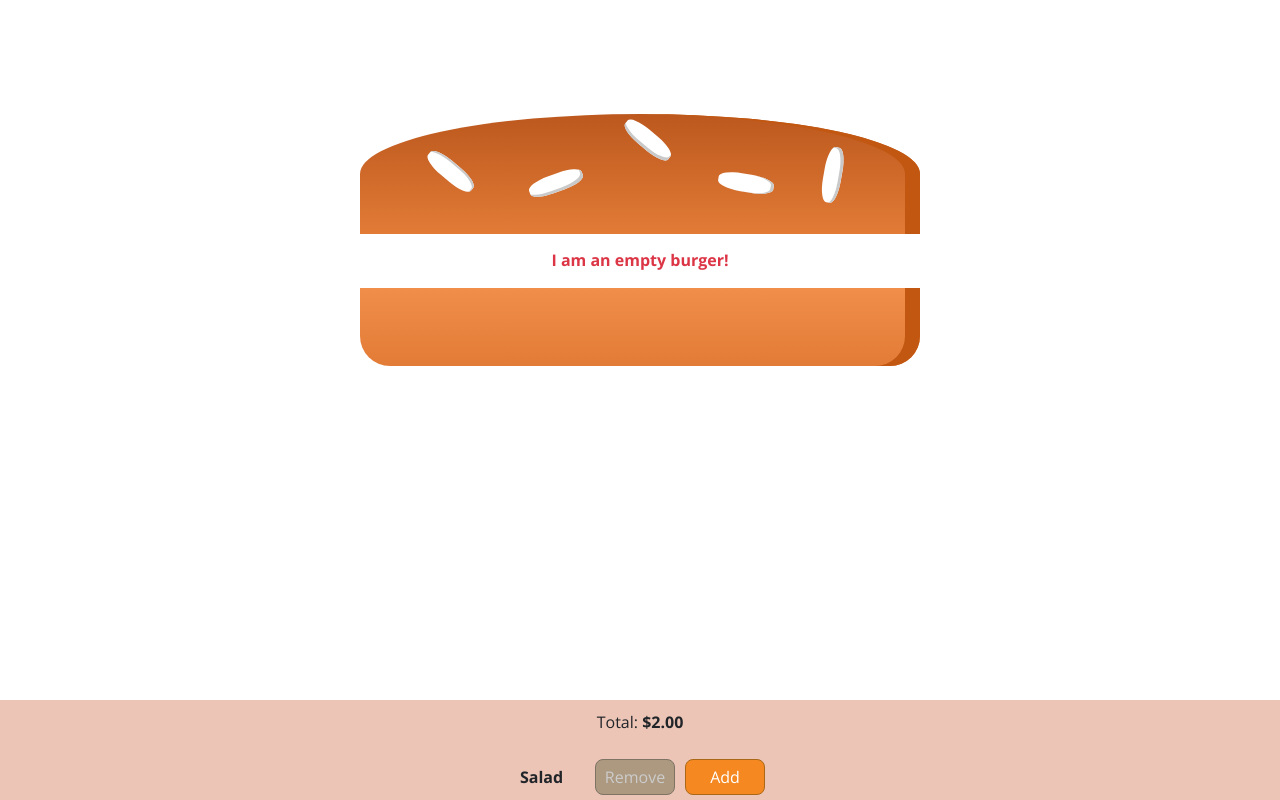
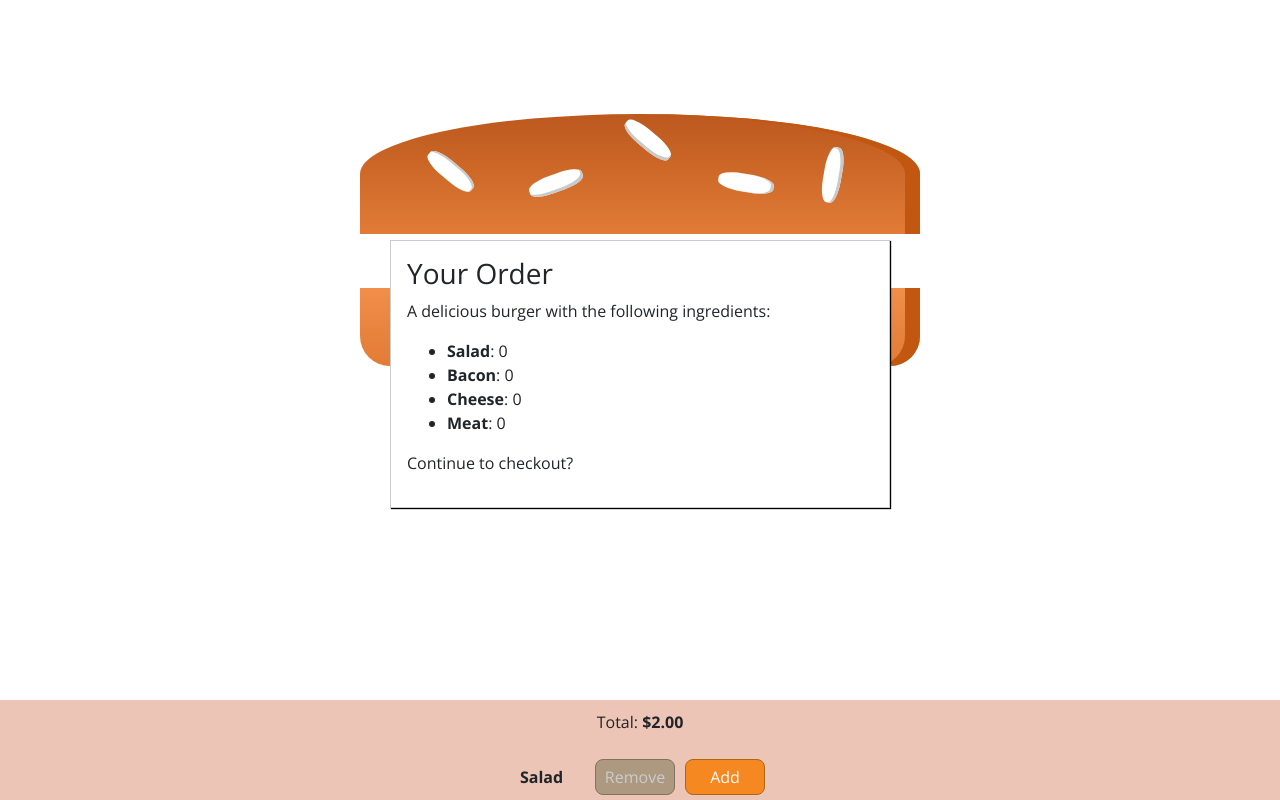
Before and after one commit to angieto/burger-builder, a React app: page / in a window 1280 px wide. Shown: the top 800 px of the page. Built offline with nearby package versions, Linux system fonts and the light colour scheme.

Commit message:
added ordersummary and display modal

```diff
--- a/src/components/Burger/Burger.js
+++ b/src/components/Burger/Burger.js
@@ -13,7 +13,7 @@ const burger = (props) => {
     // use reduce() to flatten the arr of Arrays to the arr of <BurgerIngredient/> and access its length
     let transformedIngredients = Object.keys(props.ingredients)
                                          .map(key => {
-                                             return Array(props.ingredients[key]).map( (_,i) => {
+                                             return [...Array(props.ingredients[key])].map( (_,i) => {
                                                  return <BurgerIngredient key={key+i} type={key} />
                                              });
                                          })
--- /dev/null
+++ b/src/components/Burger/OrderSummary/OrderSummary.js
@@ -0,0 +1,24 @@
+import React from 'react';
+
+const orderSummary = (props) => {
+    const ingredientSummary = Object.keys(props.ingredients)
+        .map( key => {
+            return (
+                <li key={key}>
+                    <strong className="text-capitalize">{key}</strong>: {props.ingredients[key]}
+                </li>
+            );
+        });
+    return (
+        <>
+            <h3>Your Order</h3>
+            <p>A delicious burger with the following ingredients:</p>
+            <ul>
+                { ingredientSummary }
+            </ul>
+            <p>Continue to checkout?</p>
+        </>
+    );
+};
+
+export default orderSummary;
--- /dev/null
+++ b/src/components/UI/Modal/Modal.js
@@ -0,0 +1,10 @@
+import React from 'react';
+import classes from './Modal.module.css';
+
+const modal = (props) => (
+    <div className={classes.Modal}>
+        { props.children }
+    </div>
+);
+
+export default modal;
--- /dev/null
+++ b/src/components/UI/Modal/Modal.module.css
@@ -0,0 +1,20 @@
+.Modal {
+    position: fixed;
+    z-index: 500;
+    background-color: white;
+    width: 70%;
+    border: 1px solid #ccc;
+    box-shadow: 1px 1px 1px black;
+    padding: 16px;
+    left: 15%;
+    top: 30%;
+    box-sizing: border-box;
+    transition: all 0.3s ease-out;
+}
+
+@media (min-width: 600px) {
+    .Modal {
+        width: 500px;
+        left: calc(50% - 250px);
+    }
+}
--- a/src/containers/BurgerBuilder/BurgerBuilder.js
+++ b/src/containers/BurgerBuilder/BurgerBuilder.js
@@ -1,6 +1,8 @@
 import React, { Component } from 'react';
 import Burger from '../../components/Burger/Burger';
 import BuildControls from '../../components/Burger/BuildControls/BuildControls';
+import Modal from '../../components/UI/Modal/Modal';
+import OrderSummary from '../../components/Burger/OrderSummary/OrderSummary';
 
 // name a GLOBAL const in capital letters
 const INGREDIENT_PRICES = {
@@ -62,6 +64,9 @@ class BurgerBuilder extends Component {
         }
         return (
             <>
+                <Modal>
+                    <OrderSummary ingredients={this.state.ingredients} />
+                </Modal>
                 <Burger ingredients={this.state.ingredients}/>
                 <BuildControls
                     ingredientAdded={this.addIngredientHandler}
```
Also changed, not shown: src/components/UI/Backdrop/Backdrop.js (added).
